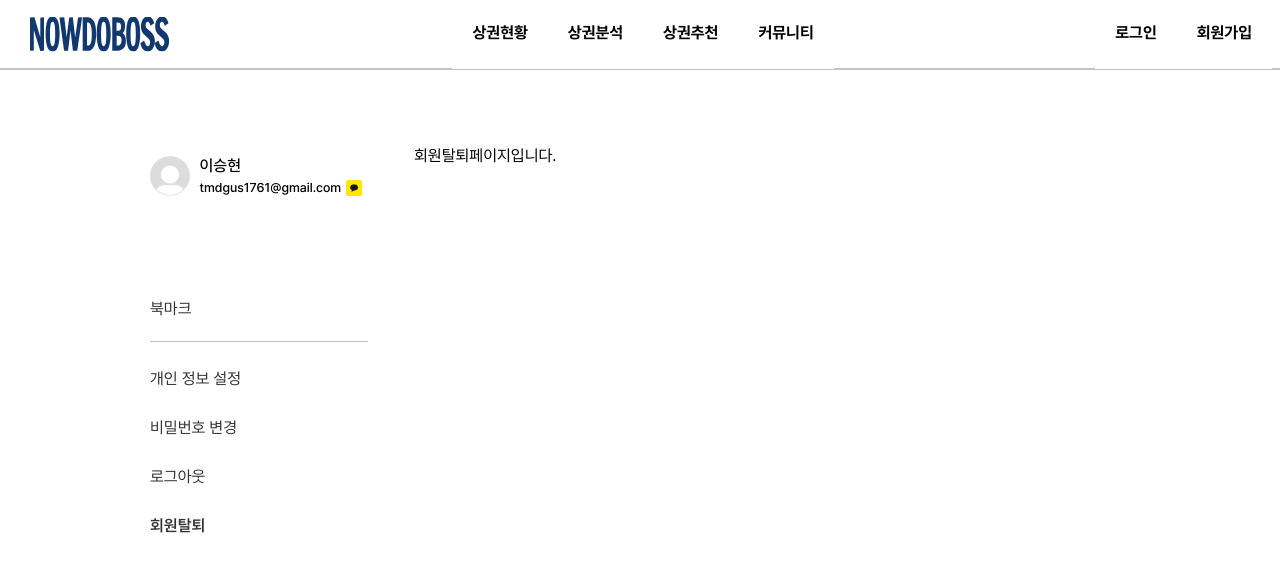
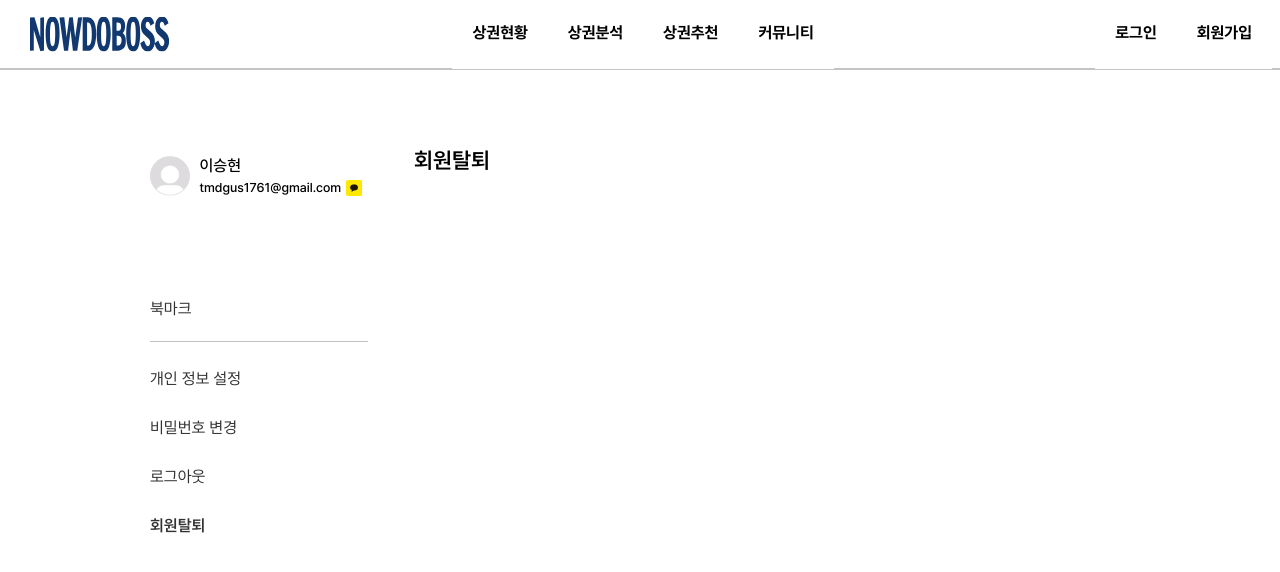
Before and after one commit to shindonggeun/NowDoBoss, a React (Vite) app in the folder FrontEnd/: page /profile/withdraw in a window 1280 px wide. Shown: the top 572 px of the page. Built offline with nearby package versions, Linux system fonts and the light colour scheme.

Commit message:
[FE] feat: 프로필 페이지 재사용 title 컴포넌트 적용

```diff
--- a/FrontEnd/src/containers/profile/WithdrawContainer.tsx
+++ b/FrontEnd/src/containers/profile/WithdrawContainer.tsx
@@ -1,5 +1,11 @@
+import Title from '@src/components/profile/Title'
+
 const WithdrawContainer = () => {
-  return <>회원탈퇴페이지입니다.</>
+  return (
+    <div>
+      <Title title="회원탈퇴" />
+    </div>
+  )
 }
 
 export default WithdrawContainer
```
